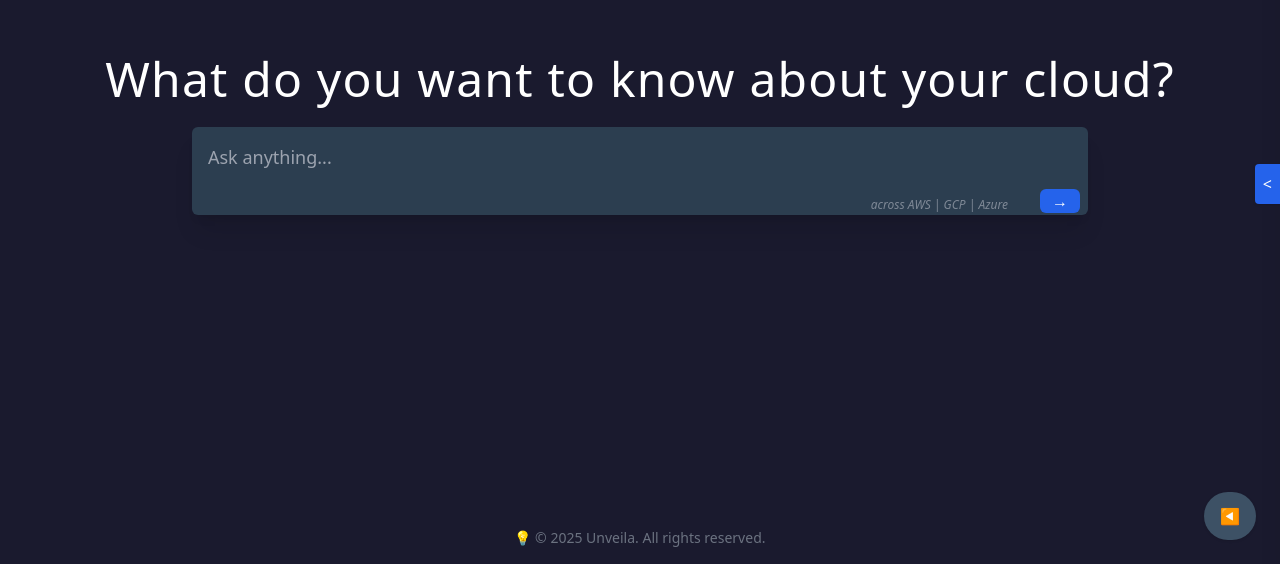
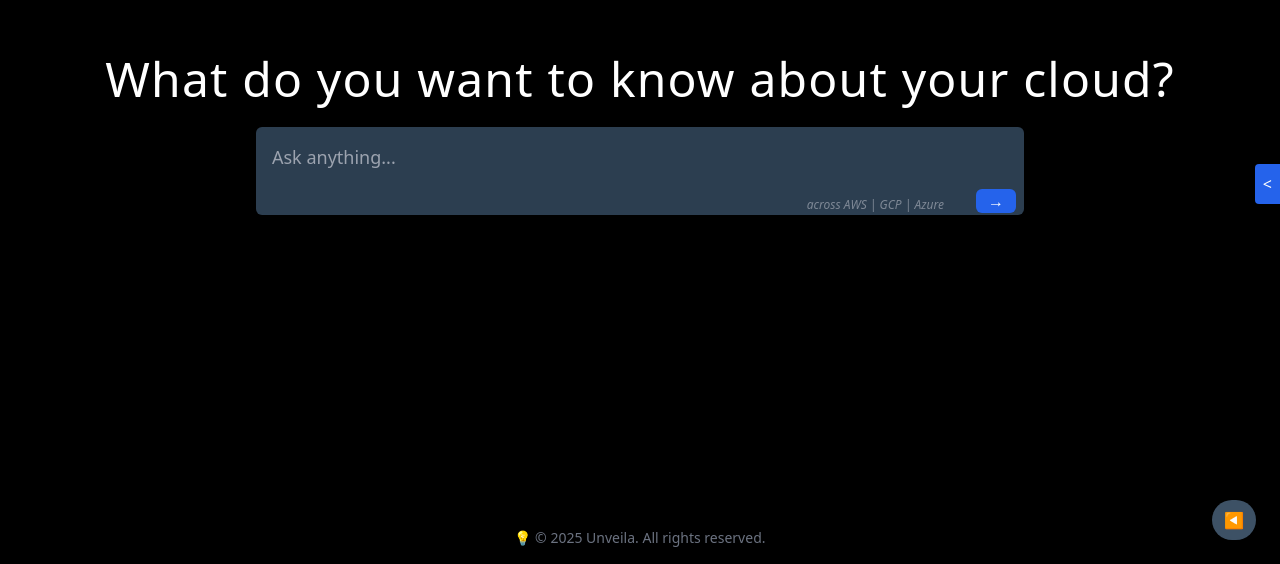
Before and after one commit to satyaelipe/unveila-landing-page, a React (Vite) app: page / in a window 1280 px wide. Shown: the part 236-800 px from the top of the page. Built offline with nearby package versions, Linux system fonts and the light colour scheme.

Commit message:
Update LandingPage.jsx

```diff
--- a/src/LandingPage.jsx
+++ b/src/LandingPage.jsx
@@ -78,11 +78,11 @@ export default function LandingPage() {
   ];
 
   return (
-    <div className="min-h-screen bg-[#1a1a2e] text-white flex flex-col scroll-smooth">
+    <div className="min-h-screen bg-black text-white flex flex-col scroll-smooth">
       {!sidebarOpen && (
         <button
           onClick={() => setSidebarOpen(true)}
-          className="fixed bottom-6 right-6 z-40 text-white bg-[#3d5165] hover:bg-[#4e637a] px-4 py-3 rounded-full shadow"
+          className="fixed bottom-6 right-6 z-40 text-white bg-[#3d5165] hover:bg-[#4e6175] px-3 py-2 rounded-full shadow"
           aria-label="Open Sidebar"
         >
           ◀
@@ -90,9 +90,9 @@ export default function LandingPage() {
       )}
 
       <main id="home" className="flex-grow flex flex-col items-center justify-center px-6 text-center fade-section">
-        <h1 className="text-4xl md:text-5xl tracking-wide mb-6">What do you want to know about your cloud?</h1>
+        <h1 className="text-4xl md:text-5xl font-normal tracking-wide mb-6">What do you want to know about your cloud?</h1>
 
-        <div className="relative w-full max-w-4xl">
+        <div className="relative w-full max-w-3xl">
           <textarea
             value={query}
             onChange={(e) => setQuery(e.target.value)}
```
